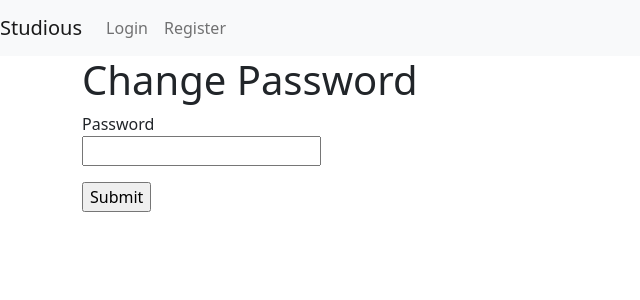
After one commit to Dokkam/CMPE131ProjectTeam4, a Python web app: template milestone2/myapp/templates/changepassword.html in a window 1280 px wide. The commit adds this page. Shown: the top 300 px of the page, without its empty margins (0-640 px from the left). Run offline with Jinja, Linux system fonts and the light colour scheme; the template is opened without the code that fills it: most values are stand-ins (such as "Sample title", 1, 10 or a date in 2020); form fields are guessed from the names that the template uses.

Commit message:
change password start

```diff
--- a/milestone2/myapp/__init__.py
+++ b/milestone2/myapp/__init__.py
@@ -2,6 +2,7 @@ import flask
 import os
 from flask_sqlalchemy import SQLAlchemy
 from flask_login import LoginManager
+from flask_change_password import ChangePassword, ChangePasswordForm, SetPasswordForm
 
 basedir = os.path.abspath(os.path.dirname(__file__))
 
--- /dev/null
+++ b/milestone2/myapp/css/base.css
@@ -0,0 +1,4 @@
+h1{
+background-color:grey;
+color:green;
+}
--- a/milestone2/myapp/forms.py
+++ b/milestone2/myapp/forms.py
@@ -24,3 +24,7 @@ class FileForm(FlaskForm):
 class SearchForm(FlaskForm):
     text = StringField('Text', validators=[DataRequired()])
     submit = SubmitField('Search')
+
+class PasswordForm(FlaskForm):
+    password = PasswordField('Password', validators=[DataRequired()])
+    submit = SubmitField("Change")
--- a/milestone2/myapp/templates/base.html
+++ b/milestone2/myapp/templates/base.html
@@ -39,6 +39,9 @@
 				<li class="nav-item active">
 					<a class="nav-link" href="/search">Search</a>
 				</li>
+				<li class ="nav-item active">
+					<a class ="nav-link" href="/changepassword">Change Password</a>
+				</li>
 
 				{% else %}
 				<li class="nav-item active">
--- /dev/null
+++ b/milestone2/myapp/templates/changepassword.html
@@ -0,0 +1,7 @@
+{% extends "base.html" %}
+{% block content %}
+<h1>Change Password</h1>
+<p>{{form.password.label}}<br>
+{{form.password}}</p>
+<p> {{form.submit()}}</p>
+{% endblock %}
--- a/milestone2/myapp/templates/notes.html
+++ b/milestone2/myapp/templates/notes.html
@@ -1,5 +1,7 @@
 {% extends 'base.html' %}
+<head>
 
+</head>
 {% block content %}
 <h1>Hello {{ name }}! Welcome to Note Taker</h1>
 <p>Time to take some notes:</p>
--- a/milestone2/myapp/templates/register.html
+++ b/milestone2/myapp/templates/register.html
@@ -4,8 +4,10 @@
 <head>
 	<title>{{ title }}</title>
 </head>
+<div>
 <p>Let's Get Started!</p>
 <p>Please enter a Username and Password</p>
+</div>
 <form method = "POST" novalidate >
 	        {{ form.hidden_tag() }}
 
--- /dev/null
+++ b/milestone2/myapp/templates/styles.css
@@ -0,0 +1,3 @@
+h1{
+	color:green;
+}
```
Also changed, not shown: milestone2/myapp/routes.py (+16 -1 lines), milestone2/myapp/app.db, milestone2/myapp/templates/login.html (line endings or trailing spaces), 1 other file.
